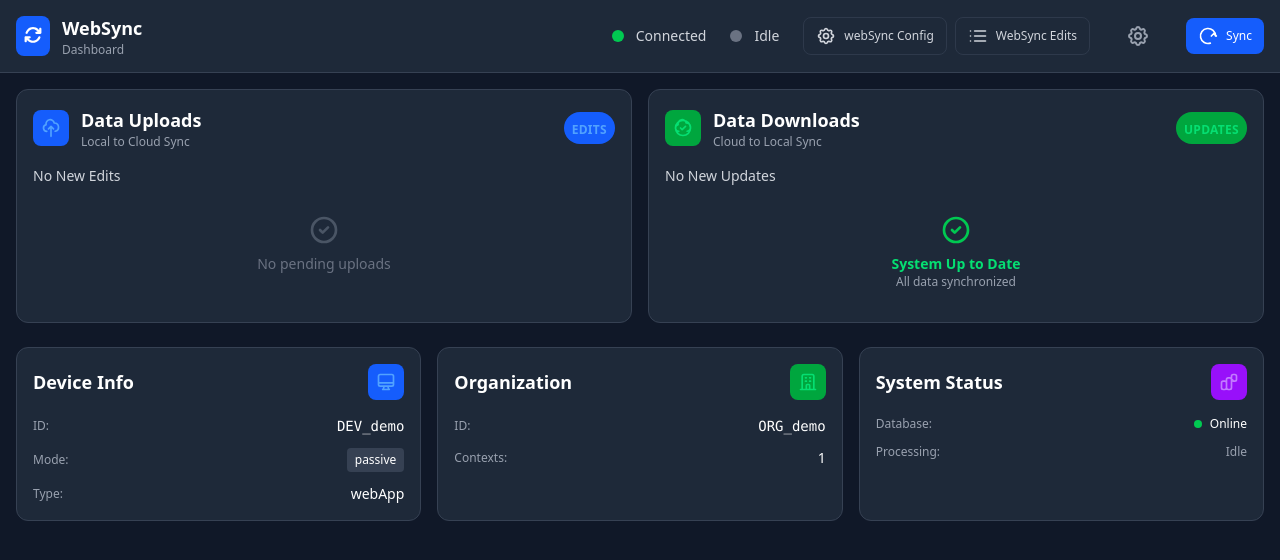
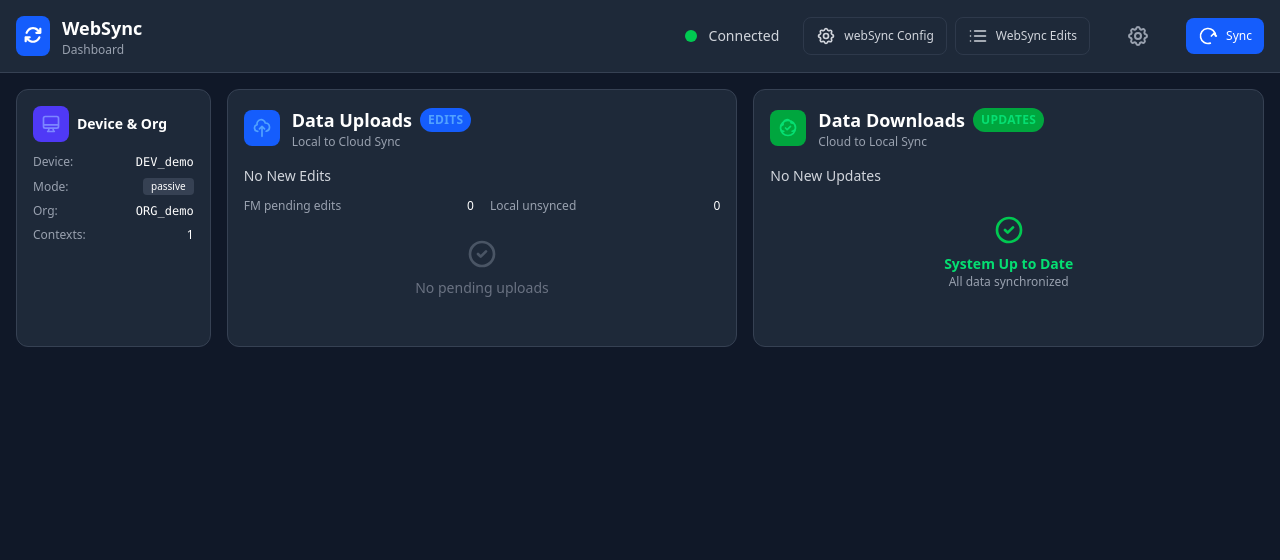
Before and after one commit to Delfs-Engineering-WebSync/websync-fm-client, a Vue app: page / in a window 1280 px wide. Shown: the top 560 px of the page. Built offline with nearby package versions, Linux system fonts and the light colour scheme.

Commit message:
UX compact + debug modal scroll + progress bars capped; FileMaker bridge PerformScriptWithOption + fire-and-forget; Firestore persistent local cache + pending writes tracking; ensure edits setDoc + read-back; build: terser + postbuild HTML minify; badges + cards layout + status wiring

```diff
--- a/package.json
+++ b/package.json
@@ -6,6 +6,7 @@
   "scripts": {
     "dev": "vite",
     "build": "vite build",
+    "postbuild": "node scripts/minify-html.mjs",
     "preview": "vite preview",
     "test:unit": "vitest",
     "lint": "eslint . --fix",
@@ -29,9 +30,11 @@
     "eslint": "^9.22.0",
     "eslint-plugin-vue": "~10.0.0",
     "globals": "^16.0.0",
+    "html-minifier-terser": "^7.2.0",
     "jsdom": "^26.0.0",
     "prettier": "3.5.3",
     "tailwindcss": "^4.1.6",
+    "terser": "^5.43.1",
     "vite": "^6.2.4",
     "vite-plugin-singlefile": "^2.2.0",
     "vite-plugin-vue-devtools": "^7.7.2",
--- a/src/App.vue
+++ b/src/App.vue
@@ -1,14 +1,37 @@
 <script setup>
 import { useAppConfigStore } from './stores/appConfig'
-import { initializeFirebaseServices } from './firebaseInit'
+import { initializeFirebaseServices, goFirestoreOffline, goFirestoreOnline } from './firebaseInit'
 import { fmBridgit } from './fileMakerBridge'
 import './utils/betterFormsUtils' // Initialize BF utilities globally
-import { onMounted, ref, computed } from 'vue'
+import { onMounted, ref, computed, watch, onUnmounted } from 'vue'
 
 const appConfig = useAppConfigStore()
 const firebaseStatus = ref('Initializing...')
 const showDebugControls = ref(false)
 const isOnline = ref(navigator.onLine)
+const isFirestoreOffline = ref(false)
+let fmStatusIntervalId = null
+
+// Debounce: only show "System Up to Date" after 1s of inactivity
+const showUpdatesIdleState = ref(true)
+let updatesIdleTimer = null
+const updatesActivity = computed(() => {
+  return appConfig.updatesTotal > 0 || appConfig.updateTotalContainers > 0
+})
+watch(
+  updatesActivity,
+  (isActive) => {
+    if (updatesIdleTimer) clearTimeout(updatesIdleTimer)
+    if (isActive) {
+      showUpdatesIdleState.value = false
+    } else {
+      updatesIdleTimer = setTimeout(() => {
+        showUpdatesIdleState.value = true
+      }, 1000)
+    }
+  },
+  { immediate: true }
+)
 
 // Computed properties for progress calculations
 const editsProgress = computed(() => {
@@ -28,7 +51,7 @@
 
 // Status computed properties
 const connectionStatus = computed(() => {
-  if (!isOnline.value) return 'offline'
+  if (!isOnline.value || isFirestoreOffline.value) return 'offline'
   if (firebaseStatus.value.includes('successfully')) return 'connected'
   if (firebaseStatus.value.includes('error')) return 'error'
   return 'connecting'
@@ -66,7 +89,84 @@
     isOnline.value = false
     console.log('Network: Offline')
   })
+
+  // Apply persisted Firestore offline preference
+  try {
+    const persisted = localStorage.getItem('ws-firestore-offline')
+    if (persisted === '1') {
+      await goFirestoreOffline()
+      isFirestoreOffline.value = true
+      console.log('Persisted Firestore offline mode applied.')
+    }
+  } catch (e) {
+    console.warn('Could not apply persisted Firestore offline mode', e)
+  }
+
+  // Start periodic FileMaker status polling for pending edits
+  try {
+    const pollMs = appConfig.fmStatusPollingMs || 15000
+    const scriptName = appConfig.fmStatusScriptName || 'API - Web Sync Status'
+    const doPoll = async () => {
+      try {
+        const res = await fmBridgit.performScript(
+          scriptName,
+          JSON.stringify({ action: 'status', what: 'pendingEdits' }),
+        )
+        let pending = 0
+        if (typeof res === 'number') pending = res
+        else if (typeof res === 'string') {
+          try {
+            const obj = JSON.parse(res)
+            pending = Number(obj?.pendingEdits ?? obj?.count ?? 0)
+          } catch {
+            const asInt = parseInt(res, 10)
+            if (!isNaN(asInt)) pending = asInt
+          }
+        } else if (typeof res === 'object' && res) {
+          pending = Number(res.pendingEdits ?? res.count ?? 0)
+        }
+        if (!Number.isFinite(pending) || pending < 0) pending = 0
+        appConfig.fmPendingEdits = pending
+        appConfig.lastFmStatusAt = new Date().toISOString()
+      } catch {
+        /* Non-fatal; ignore and retain previous value */
+      }
+    }
+    // initial and interval
+    doPoll()
+    fmStatusIntervalId = setInterval(doPoll, pollMs)
+  } catch {
+    /* no-op */
+  }
 })
+
+onUnmounted(() => {
+  if (fmStatusIntervalId) {
+    clearInterval(fmStatusIntervalId)
+    fmStatusIntervalId = null
+  }
+})
+
+// Firestore network controls for debug modal
+const setFirestoreOffline = async () => {
+  try {
+    await goFirestoreOffline()
+    isFirestoreOffline.value = true
+    localStorage.setItem('ws-firestore-offline', '1')
+  } catch (e) {
+    console.error('Failed to disable Firestore network', e)
+  }
+}
+
+const setFirestoreOnline = async () => {
+  try {
+    await goFirestoreOnline()
+    isFirestoreOffline.value = false
+    localStorage.setItem('ws-firestore-offline', '0')
+  } catch (e) {
+    console.error('Failed to enable Firestore network', e)
+  }
+}
 
 // Quick Actions — placeholder handlers that will later run FileMaker scripts
 const openWebSyncConfig = async () => {
@@ -320,7 +420,7 @@
             </div>
 
             <!-- System Status -->
-            <div class="flex items-center space-x-3">
+            <div v-if="systemStatus !== 'idle'" class="flex items-center space-x-3">
               <div :class="{
                 'bg-blue-500': systemStatus === 'processing',
                 'bg-purple-500': systemStatus === 'syncing',
@@ -395,10 +495,44 @@
 
       <!-- SYNC OPERATIONS SECTION -->
       <div class="px-0 py-4">
-        <div class="grid grid-cols-1 lg:grid-cols-2 gap-4 px-3 sm:px-4 max-w-screen-2xl mx-auto">
+        <div class="grid grid-cols-1 lg:grid-cols-12 gap-4 px-3 sm:px-4 max-w-screen-2xl mx-auto">
+
+          <!-- COMBINED DEVICE + ORG CARD (compact) -->
+          <div class="bg-gray-800 border border-gray-700 rounded-xl p-4 min-w-0 lg:col-span-2">
+            <div class="flex items-center justify-between mb-3">
+              <div class="flex items-center space-x-2">
+                <div class="p-2 bg-indigo-600 bg-opacity-20 rounded-lg">
+                  <svg class="w-5 h-5 text-indigo-400" fill="none" stroke="currentColor" viewBox="0 0 24 24">
+                    <path stroke-linecap="round" stroke-linejoin="round" stroke-width="2"
+                      d="M9.75 17L9 20l-1 1h8l-1-1-.75-3M3 13h18M5 17h14a2 2 0 002-2V5a2 2 0 00-2-2H5a2 2 0 00-2 2v10a2 2 0 002 2z" />
+                  </svg>
+                </div>
+                <h2 class="text-sm font-semibold text-white">Device & Org</h2>
+              </div>
+            </div>
+            <div class="space-y-2 text-xs">
+              <div class="flex items-center justify-between">
+                <span class="text-gray-400">Device:</span>
+                <span class="text-white font-mono">{{ appConfig.device.id }}</span>
+              </div>
+              <div class="flex items-center justify-between">
+                <span class="text-gray-400">Mode:</span>
+                <span class="px-2 py-0.5 bg-gray-700 rounded text-[10px] text-white font-medium">{{
+                  appConfig.device.deviceMode }}</span>
+              </div>
+              <div class="flex items-center justify-between">
+                <span class="text-gray-400">Org:</span>
+                <span class="text-white font-mono">{{ appConfig.organization.id }}</span>
+              </div>
+              <div class="flex items-center justify-between">
+                <span class="text-gray-400">Contexts:</span>
+                <span class="text-white">{{ appConfig.device.contexts.length }}</span>
+              </div>
+            </div>
+          </div>
 
           <!-- EDITS PANEL -->
-          <div class="bg-gray-800 border border-gray-700 rounded-xl p-4 min-w-0">
+          <div class="bg-gray-800 border border-gray-700 rounded-xl p-4 min-w-0 lg:col-span-5">
             <div class="flex items-center justify-between mb-4">
               <div class="flex items-center space-x-3">
                 <div class="p-2 bg-blue-600 bg-opacity-20 rounded-lg">
@@ -408,24 +542,56 @@
                   </svg>
                 </div>
                 <div>
+                  <div class="flex items-center gap-2">
                     <h2 class="text-lg font-bold text-white">Data Uploads</h2>
+                    <span
+                      class="px-2 py-1 bg-blue-600 bg-opacity-20 rounded-full text-xs font-semibold text-blue-400 uppercase tracking-wide">EDITS</span>
+                  </div>
                   <p class="text-xs text-gray-400">Local to Cloud Sync</p>
                 </div>
-              </div>
-              <div class="px-2 py-1 bg-blue-600 bg-opacity-20 rounded-full">
-                <span class="text-xs font-semibold text-blue-400 uppercase tracking-wide">EDITS</span>
               </div>
             </div>
 
             <div class="mb-3">
               <p class="text-sm text-gray-300">
-                {{ !appConfig.editsTotalPending ? appConfig.editsStates[appConfig.editsCurrentState] :
-                  appConfig.editsStates[appConfig.editsCurrentState] + ": " + appConfig.editsTotalPending }}
+                {{ appConfig.editsTotal ? 'Uploading Edits' : appConfig.editsStates[appConfig.editsCurrentState] }}
               </p>
             </div>
 
-            <!-- Uploading Progress -->
-            <div v-if="appConfig.editsContainersTotal" class="space-y-3">
+            <!-- Status snapshot: pending in FM and local pending writes -->
+            <div class="grid grid-cols-2 gap-4 text-xs mb-2">
+              <div class="flex items-center justify-between text-gray-400">
+                <span>FM pending edits</span>
+                <span class="text-white font-medium">{{ appConfig.fmPendingEdits }}</span>
+              </div>
+              <div class="flex items-center justify-between text-gray-400">
+                <span>Local unsynced</span>
+                <span class="text-white font-medium">{{ appConfig.editsLocalPendingWrites }}</span>
+              </div>
+            </div>
+
+            <div v-if="appConfig.editsTotal || appConfig.editsContainersTotal" class="space-y-4">
+              <!-- Uploading Progress (Edits Records) -->
+              <div v-if="appConfig.editsTotal" class="space-y-3">
+                <div class="flex justify-between items-center">
+                  <span class="text-gray-300 text-sm">Edits Upload Progress</span>
+                  <span class="text-blue-400 font-bold text-sm">{{ Math.round((appConfig.editsTotalCompleted /
+                    appConfig.editsTotal) * 100) }}%</span>
+                </div>
+                <div class="w-full bg-gray-700 rounded-full h-1.5 overflow-hidden">
+                  <div
+                    class="bg-gradient-to-r from-blue-500 to-blue-400 h-1.5 rounded-full transition-all duration-700 ease-out"
+                    :style="`width: ${Math.min(Math.round((appConfig.editsTotalCompleted / appConfig.editsTotal) * 100), 100)}%`">
+                  </div>
+                </div>
+                <div class="flex justify-between text-xs text-gray-400">
+                  <span>{{ appConfig.editsTotalCompleted }} completed</span>
+                  <span>{{ appConfig.editsTotal }} total</span>
+                </div>
+              </div>
+
+              <!-- Uploading Progress (Containers) -->
+              <div v-if="appConfig.editsContainersTotal" class="border-t border-gray-700 pt-3 space-y-3">
                 <div class="flex justify-between items-center">
                   <span class="text-gray-300 text-sm">Container Upload Progress</span>
                   <span class="text-blue-400 font-bold text-sm">{{ editsProgress }}%</span>
@@ -440,6 +606,7 @@
                   <span>{{ appConfig.editsContainersTotal }} total</span>
                 </div>
               </div>
+            </div>
 
             <div v-else class="text-center py-4 text-gray-500">
               <svg class="w-8 h-8 mx-auto mb-2 text-gray-600" fill="none" stroke="currentColor" viewBox="0 0 24 24">
@@ -452,7 +619,7 @@
           </div>
 
           <!-- UPDATES PANEL -->
-          <div class="bg-gray-800 border border-gray-700 rounded-xl p-4 min-w-0">
+          <div class="bg-gray-800 border border-gray-700 rounded-xl p-4 min-w-0 lg:col-span-5">
             <div class="flex items-center justify-between mb-4">
               <div class="flex items-center space-x-3">
                 <div class="p-2 bg-green-600 bg-opacity-20 rounded-lg">
@@ -463,12 +630,13 @@
                   </svg>
                 </div>
                 <div>
+                  <div class="flex items-center gap-2">
                     <h2 class="text-lg font-bold text-white">Data Downloads</h2>
+                    <span
+                      class="px-2 py-1 bg-green-600 bg-opacity-20 rounded-full text-xs font-semibold text-green-400 uppercase tracking-wide">UPDATES</span>
+                  </div>
                   <p class="text-xs text-gray-400">Cloud to Local Sync</p>
                 </div>
-              </div>
-              <div class="px-2 py-1 bg-green-600 bg-opacity-20 rounded-full">
-                <span class="text-xs font-semibold text-green-400 uppercase tracking-wide">UPDATES</span>
               </div>
             </div>
 
@@ -515,7 +683,7 @@
               </div>
             </div>
 
-            <div v-else class="text-center py-4">
+            <div v-else-if="showUpdatesIdleState" class="text-center py-4">
               <svg class="w-8 h-8 mx-auto mb-2 text-green-500" fill="none" stroke="currentColor" viewBox="0 0 24 24">
                 <path stroke-linecap="round" stroke-linejoin="round" stroke-width="2"
                   d="M9 12l2 2 4-4m6 2a9 9 0 11-18 0 9 9 0 0118 0z"></path>
@@ -523,106 +691,15 @@
               <p class="text-green-400 font-semibold text-sm">System Up to Date</p>
               <p class="text-xs text-gray-400">All data synchronized</p>
             </div>
+            <div v-else class="text-center py-4 text-gray-500">
+              <p class="text-xs invisible">placeholder</p>
+            </div>
           </div>
 
         </div>
       </div>
 
-      <!-- SYSTEM OVERVIEW CARDS -->
-      <div class="px-0 py-2">
-        <div class="grid grid-cols-1 md:grid-cols-3 gap-4 px-3 sm:px-4 max-w-screen-2xl mx-auto">
-          <!-- Device Info Card -->
-          <div class="bg-gray-800 border border-gray-700 rounded-xl p-4">
-            <div class="flex items-center justify-between mb-4">
-              <h3 class="text-lg font-semibold text-white">Device Info</h3>
-              <div class="p-2 bg-blue-600 bg-opacity-20 rounded-lg">
-                <svg class="w-5 h-5 text-blue-400" fill="none" stroke="currentColor" viewBox="0 0 24 24">
-                  <path stroke-linecap="round" stroke-linejoin="round" stroke-width="2"
-                    d="M9.75 17L9 20l-1 1h8l-1-1-.75-3M3 13h18M5 17h14a2 2 0 002-2V5a2 2 0 00-2-2H5a2 2 0 00-2 2v10a2 2 0 002 2z">
-                  </path>
-                </svg>
-              </div>
-            </div>
-            <div class="space-y-3">
-              <div class="flex justify-between items-center">
-                <span class="text-gray-400 text-xs">ID:</span>
-                <span class="text-white font-mono text-sm">{{ appConfig.device.id }}</span>
-              </div>
-              <div class="flex justify-between items-center">
-                <span class="text-gray-400 text-xs">Mode:</span>
-                <span class="px-2 py-1 bg-gray-700 rounded text-xs text-white font-medium">{{
-                  appConfig.device.deviceMode }}</span>
-              </div>
-              <div class="flex justify-between items-center">
-                <span class="text-gray-400 text-xs">Type:</span>
-                <span class="text-white text-sm">{{ appConfig.device.deviceType }}</span>
-              </div>
-            </div>
-          </div>
 
-          <!-- Organization Card -->
-          <div class="bg-gray-800 border border-gray-700 rounded-xl p-4">
-            <div class="flex items-center justify-between mb-4">
-              <h3 class="text-lg font-semibold text-white">Organization</h3>
-              <div class="p-2 bg-green-600 bg-opacity-20 rounded-lg">
-                <svg class="w-5 h-5 text-green-400" fill="none" stroke="currentColor" viewBox="0 0 24 24">
-                  <path stroke-linecap="round" stroke-linejoin="round" stroke-width="2"
-                    d="M19 21V5a2 2 0 00-2-2H7a2 2 0 00-2 2v16m14 0h2m-2 0h-5m-9 0H3m2 0h5M9 7h1m-1 4h1m4-4h1m-1 4h1m-5 10v-5a1 1 0 011-1h2a1 1 0 011 1v5m-4 0h4">
-                  </path>
-                </svg>
-              </div>
-            </div>
-            <div class="space-y-3">
-              <div class="flex justify-between items-center">
-                <span class="text-gray-400 text-xs">ID:</span>
-                <span class="text-white font-mono text-sm">{{ appConfig.organization.id }}</span>
-              </div>
-              <div class="flex justify-between items-center">
-                <span class="text-gray-400 text-xs">Contexts:</span>
-                <span class="text-white text-sm">{{ appConfig.device.contexts.length }}</span>
-              </div>
-            </div>
-          </div>
-
-          <!-- System Status Card -->
-          <div class="bg-gray-800 border border-gray-700 rounded-xl p-4">
-            <div class="flex items-center justify-between mb-4">
-              <h3 class="text-lg font-semibold text-white">System Status</h3>
-              <div class="p-2 bg-purple-600 bg-opacity-20 rounded-lg">
-                <svg class="w-5 h-5 text-purple-400" fill="none" stroke="currentColor" viewBox="0 0 24 24">
-                  <path stroke-linecap="round" stroke-linejoin="round" stroke-width="2"
-                    d="M9 19v-6a2 2 0 00-2-2H5a2 2 0 00-2 2v6a2 2 0 002 2h2a2 2 0 002-2zm0 0V9a2 2 0 012-2h2a2 2 0 012 2v10m-6 0a2 2 0 002 2h2a2 2 0 002-2m0 0V5a2 2 0 012-2h2a2 2 0 012 2v4a2 2 0 01-2 2h-2a2 2 0 00-2-2z">
-                  </path>
-                </svg>
-              </div>
-            </div>
-            <div class="space-y-3">
-              <div class="flex items-center justify-between">
-                <span class="text-gray-400 text-xs">Database:</span>
-                <div class="flex items-center space-x-2">
-                  <div :class="{
-                    'bg-green-500': connectionStatus === 'connected',
-                    'bg-red-500': connectionStatus === 'error' || connectionStatus === 'offline',
-                    'bg-yellow-500': connectionStatus === 'connecting'
-                  }" class="w-2 h-2 rounded-full"></div>
-                  <span class="text-white text-xs font-medium">{{
-                    connectionStatus === 'connected' ? 'Online' :
-                      connectionStatus === 'offline' ? 'Offline' :
-                        connectionStatus === 'error' ? 'Error' :
-                          'Connecting'
-                  }}</span>
-                </div>
-              </div>
-              <div class="flex items-center justify-between">
-                <span class="text-gray-400 text-xs">Processing:</span>
-                <span :class="appConfig.isProcessing ? 'text-yellow-400' : 'text-gray-400'" class="text-xs font-medium">
-                  {{ appConfig.isProcessing ? 'Active' : 'Idle' }}
-                </span>
-              </div>
-            </div>
-          </div>
-        </div>
-      </div>
 
     </div>
 
@@ -640,23 +717,25 @@
           </button>
         </div>
 
-        <!-- Processing Controls -->
+
+
+        <!-- Firestore Network Controls -->
         <div class="mb-8">
-          <h4 class="text-sm font-semibold text-white mb-4">Processing State</h4>
+          <h4 class="text-sm font-semibold text-white mb-4">Firestore Network</h4>
           <div class="flex items-center justify-between mb-4">
-            <span class="text-gray-400">Status:</span>
-            <span :class="appConfig.isProcessing ? 'text-yellow-400' : 'text-green-400'" class="font-semibold">
-              {{ appConfig.isProcessing ? 'Active' : 'Idle' }}
+            <span class="text-gray-400">Mode:</span>
+            <span :class="isFirestoreOffline ? 'text-red-400' : 'text-green-400'" class="font-semibold">
+              {{ isFirestoreOffline ? 'Offline (network disabled)' : 'Online' }}
             </span>
           </div>
           <div class="grid grid-cols-2 gap-4">
-            <button @click="appConfig.startProcessing()"
-              class="bg-blue-600 hover:bg-blue-700 text-white py-3 px-4 rounded-xl font-medium transition-colors">
-              Start
+            <button @click="setFirestoreOffline"
+              class="bg-red-600 hover:bg-red-700 text-white py-3 px-4 rounded-xl font-medium transition-colors">
+              Go Offline
             </button>
-            <button @click="appConfig.endProcessing()"
-              class="bg-gray-600 hover:bg-gray-700 text-white py-3 px-4 rounded-xl font-medium transition-colors">
-              Stop
+            <button @click="setFirestoreOnline"
+              class="bg-green-600 hover:bg-green-700 text-white py-3 px-4 rounded-xl font-medium transition-colors">
+              Go Online
             </button>
           </div>
         </div>
@@ -667,6 +746,16 @@
           <div class="space-y-4">
             <div class="flex items-center justify-between">
               <label class="text-gray-400 text-sm">Edits:</label>
+              <div class="flex items-center space-x-2">
+                <input v-model.number="appConfig.editsTotalCompleted" type="number"
+                  class="w-20 px-3 py-2 bg-gray-700 border border-gray-600 rounded-lg text-white text-sm" min="0" />
+                <span class="text-gray-500">/</span>
+                <input v-model.number="appConfig.editsTotal" type="number"
+                  class="w-20 px-3 py-2 bg-gray-700 border border-gray-600 rounded-lg text-white text-sm" min="0" />
+              </div>
+            </div>
+            <div class="flex items-center justify-between">
+              <label class="text-gray-400 text-sm">Upload Containers:</label>
               <div class="flex items-center space-x-2">
                 <input v-model.number="appConfig.editsContainersComplete" type="number"
                   class="w-20 px-3 py-2 bg-gray-700 border border-gray-600 rounded-lg text-white text-sm" min="0" />
@@ -729,15 +818,7 @@
           </div>
         </div>
 
-        <!-- System Info -->
-        <div class="border-t border-gray-700 pt-6">
-          <h4 class="text-sm font-semibold text-white mb-3">System Info</h4>
-          <div class="space-y-2 text-xs text-gray-400 font-mono">
-            <div>ORG: {{ appConfig.organization.id }}</div>
-            <div>DEV: {{ appConfig.device.id }} ({{ appConfig.device.deviceMode }})</div>
-            <div>DB: {{ firebaseStatus }}</div>
-          </div>
-        </div>
+
       </div>
     </div>
 
--- a/src/stores/appConfig.js
+++ b/src/stores/appConfig.js
@@ -31,7 +31,15 @@
     },
     editsContainersComplete: 0,
     editsContainersTotal: 0,
+    editsTotalCompleted: 0,
+    editsTotal: 0,
     editsCurrentState: '0',
+    // New: visibility/telemetry for pending edits
+    fmPendingEdits: 0, // Count of edits in FileMaker not yet pushed to Web App
+    editsLocalPendingWrites: 0, // Count of local Firestore writes not yet synced to cloud
+    lastFmStatusAt: null, // Timestamp of last status poll
+    fmStatusScriptName: 'API - Web Sync Status', // Can be overridden if needed
+    fmStatusPollingMs: 15000, // Polling cadence for FM status
     editsStates: {
       0: 'No New Edits',
       1: 'Starting Sync',
--- a/vite.config.js
+++ b/vite.config.js
@@ -9,6 +9,16 @@
 // https://vite.dev/config/
 export default defineConfig({
   plugins: [vue(), vueDevTools(), viteSingleFile(), tailwindcss()],
+  build: {
+    // Use terser so we can control comment removal in JS
+    minify: 'terser',
+    terserOptions: {
+      format: {
+        comments: false,
+      },
+    },
+    cssMinify: true,
+  },
   resolve: {
     alias: {
       '@': fileURLToPath(new URL('./src', import.meta.url)),
```
Also changed, not shown: scripts/minify-html.mjs (added, +35 -0 lines), src/firebaseInit.js (+63 -7 lines), 2 other files (tests, documents, lock files or other folders). Lines whose indentation alone changed are shown as unchanged.
